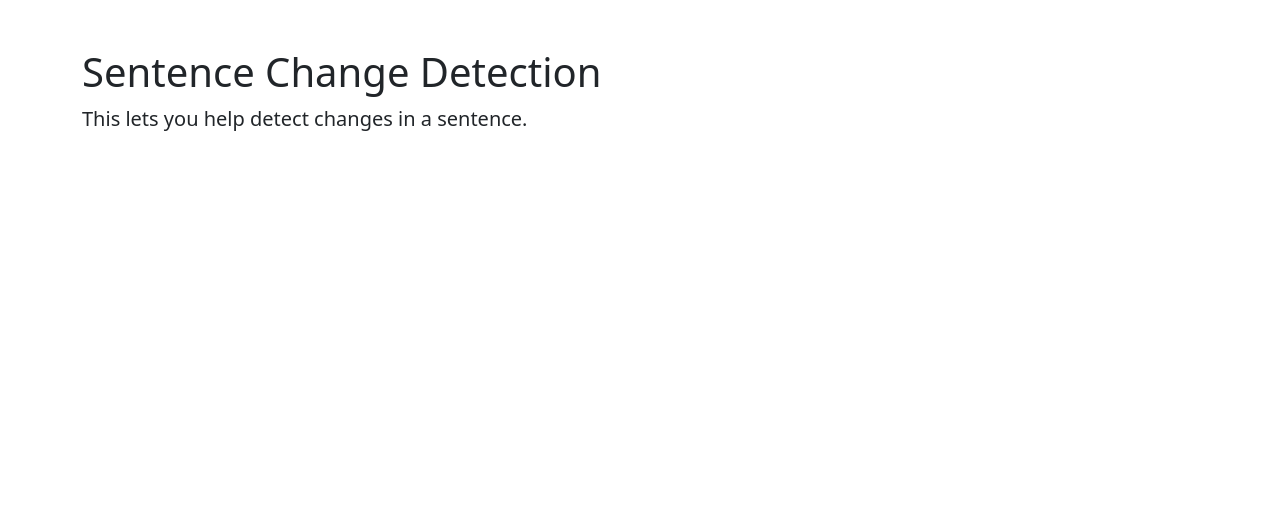
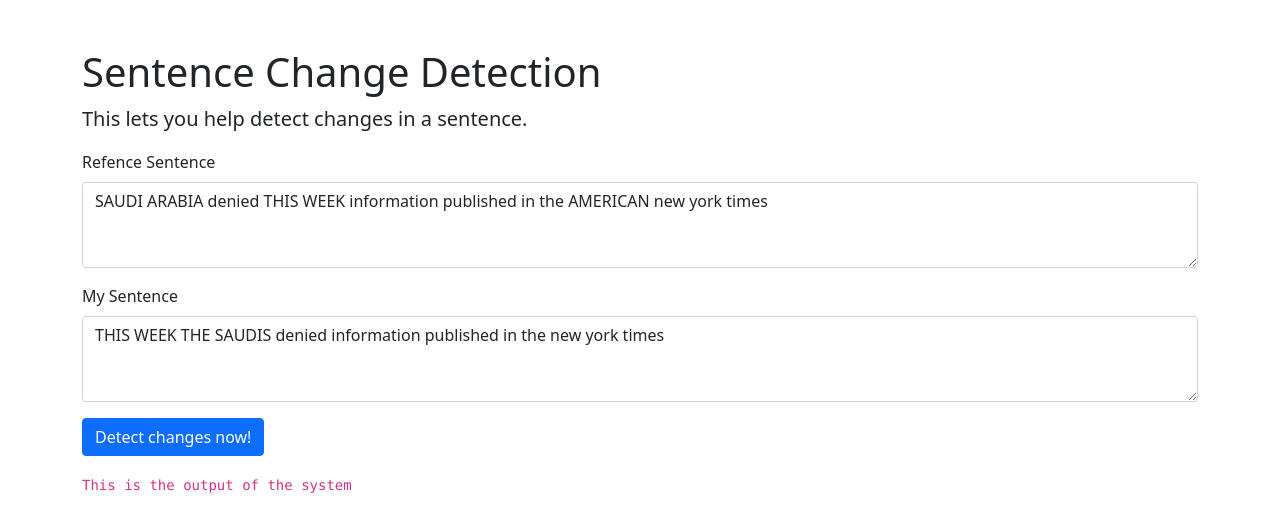
Before and after one commit to mujtabachang/detect-sentence-change, a plain HTML site: page index.htm in a window 1280 px wide. Drawn offline with nearby package versions, Linux system fonts and the light colour scheme.

Commit message:
Basic template and functionality

```diff
--- a/app.js
+++ b/app.js
@@ -1,7 +1,24 @@
+var refSentenceValue;
+var mySentenceValue;
+var output;
 $(document).ready(function () {
     main()
 });
 
 function main() {
     console.log("Initializtion")
+
 }
+
+function buttonClick() {
+    console.log("Button clicked!")
+
+    // Get element values
+    refSentenceElement = $("#refSentence").val()
+    mySentenceValue = $("#mySentence").val()
+
+    output = $("#output")
+
+    output.html(refSentenceElement)
+
+}
--- a/index.htm
+++ b/index.htm
@@ -23,6 +23,25 @@
         <div class="container">
             <h1 class="mt-5">Sentence Change Detection</h1>
             <p class="lead">This lets you help detect changes in a sentence.</p>
+            <form>
+                <div class="mb-3">
+                    <label for="refSentence" class="form-label">Refence Sentence</label>
+                    <textarea required class="form-control" id="refSentence"
+                        rows="3">SAUDI ARABIA denied THIS WEEK information published in the AMERICAN new york times</textarea>
+                </div>
+                <div class="mb-3">
+                    <label for="mySentence" class="form-label">My Sentence</label>
+                    <textarea required class="form-control" id="mySentence"
+                        rows="3">THIS WEEK THE SAUDIS denied information published in the new york times</textarea>
+                </div>
+                <div class="col-auto">
+                    <button type="button" id="submit" onclick="buttonClick()" class="btn btn-primary mb-3">Detect
+                        changes
+                        now!</button>
+                </div>
+            </form>
+
+            <code id="output">This is the output of the system</code>
 
         </div>
     </main>
```
